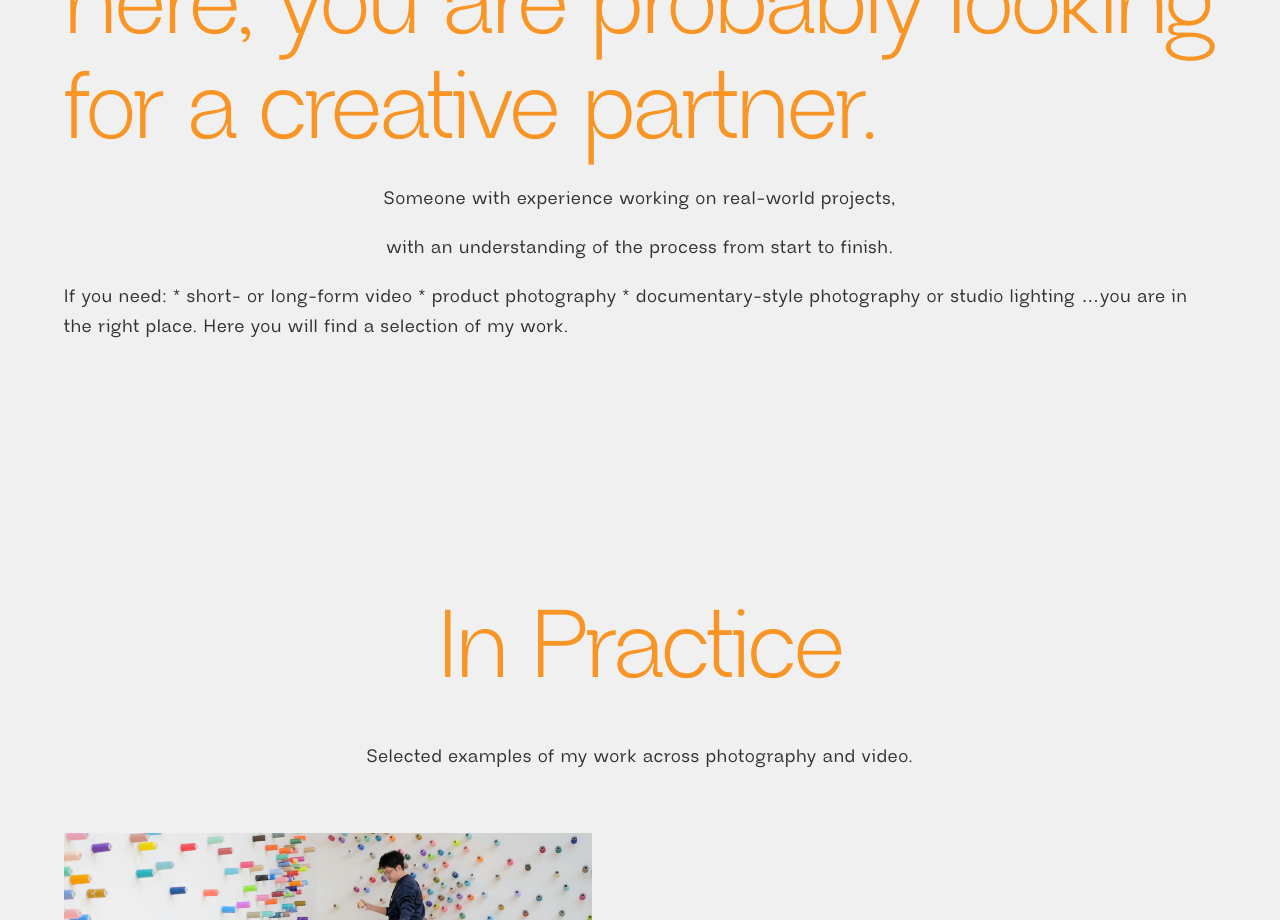
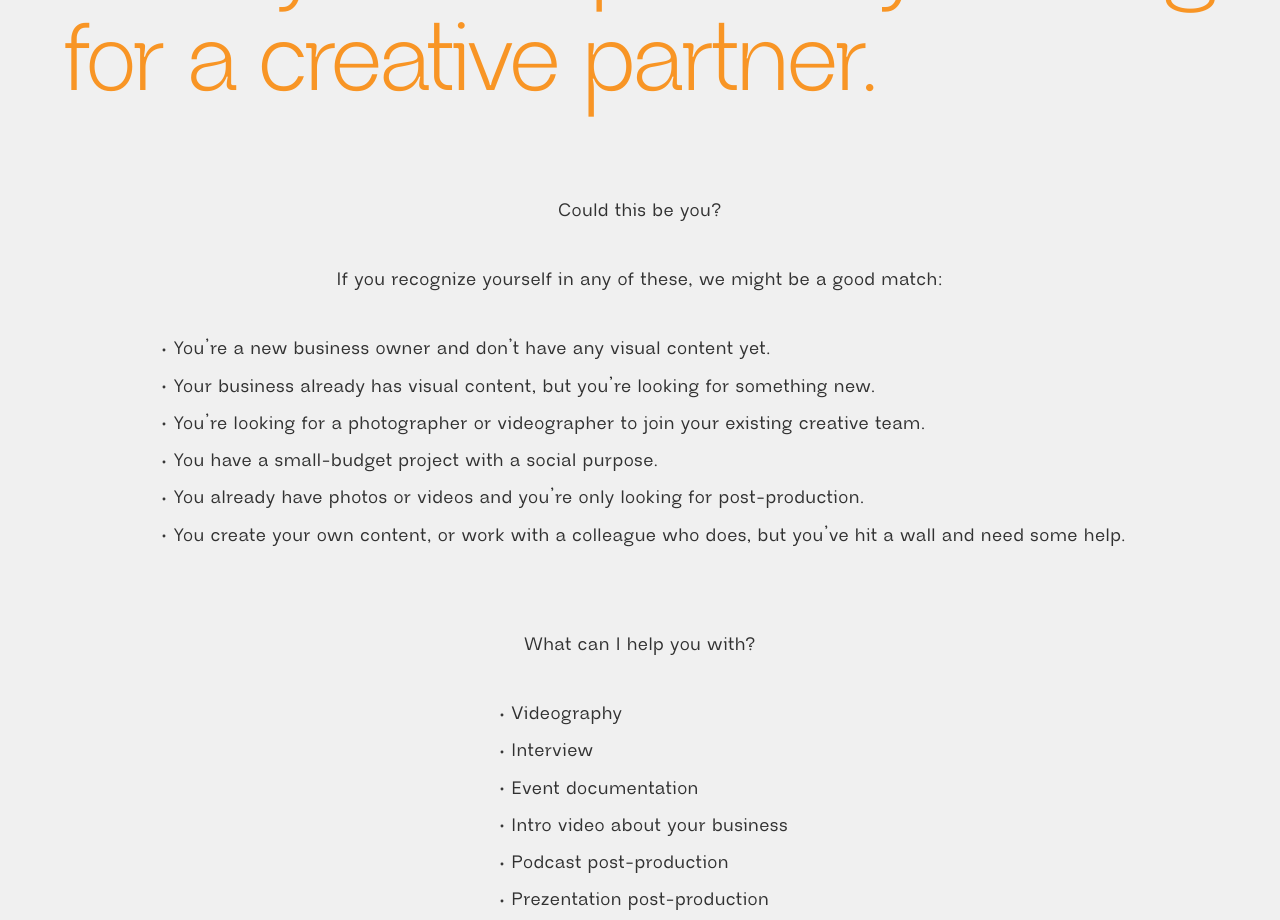
Before and after one commit to zmariann/zmariann2026, a Next.js app: page / in a window 1280 px wide. Shown: the part 1880-2800 px from the top of the page. Built offline with nearby package versions, Linux system fonts and the light colour scheme.

Commit message:
feat: update portfolio sections

```diff
--- a/app/components/layout/Section.tsx
+++ b/app/components/layout/Section.tsx
@@ -5,6 +5,6 @@ type SectionProps = {
 
 export function Section({ children, className = "" }: SectionProps) {
   return (
-    <section className={`px-5 py-24 lg:py-32 ${className}`}>{children}</section>
+    <section className={`px-5 py-15 lg:py-20 ${className}`}>{children}</section>
   );
 }
--- a/app/components/sections/FeaturedProjects.tsx
+++ b/app/components/sections/FeaturedProjects.tsx
@@ -64,7 +64,7 @@ export function FeaturedProjects() {
           alt="CTRL+ALT+CRIT Magazine"
           title="Documentary Photography"
         >
-          <Text weight="medium" italic>
+          <Text weight="medium">
             Documentary photography for CTRL+ALT+CRIP&nbsp;Magazine.
           </Text>
         </FeaturedItem>
--- a/app/components/sections/Intro.tsx
+++ b/app/components/sections/Intro.tsx
@@ -1,25 +1,114 @@
 import { Heading } from "../ui/typography/Heading";
 import { Text } from "../ui/typography/Text";
+import { Dot } from "lucide-react";
 
 export function Intro() {
-    return (
-        <section className="flex flex-col items-center justify-center gap-5">
-            <Heading level={1} color="carrot">However you found your way here, you are probably looking for a creative partner.</Heading>
-            <Text>Someone with experience working on real-world&nbsp;projects,
-</Text>
-            <Text>with an understanding of the process from start&nbsp;to&nbsp;finish.</Text>
+  return (
+    <section className="flex flex-col items-center justify-center gap-5">
+      <Heading level={1} color="carrot">
+        However you found your way here, you are probably looking for a creative
+        partner.
+      </Heading>
+
+      <div className="flex flex-col items-center gap-10 pt-15">
+        <Text>Could this be you?</Text>
+        <Text>
+          If you recognize yourself in any of these, we might be a good match:
+        </Text>
+
+        <div className="flex flex-col gap-2">
+          <div className="flex items-center">
+            <Dot className="h-5 w-5 shrink-0" strokeWidth={1.5} />
             <Text>
+              {" "}
+              You’re a new business owner and don’t have any visual content yet.
+            </Text>
+          </div>
 
-                If you need:
+          <div className="flex items-center">
+            <Dot className="h-5 w-5 shrink-0" strokeWidth={1.5} />
+            <Text>
+              Your business already has visual content, but you’re looking for
+              something new.
+            </Text>
+          </div>
 
-                * short- or long-form video
-                * product photography
-                * documentary-style photography or studio lighting
+          <div className="flex items-center">
+            <Dot className="h-5 w-5 shrink-0" strokeWidth={1.5} />
+            <Text>
+              You’re looking for a photographer or videographer to join your
+              existing creative team.
+            </Text>
+          </div>
 
-                …you are in the right place.
+          <div className="flex items-center">
+            <Dot className="h-5 w-5 shrink-0" strokeWidth={1.5} />
+            <Text> You have a small-budget project with a social purpose.</Text>
+          </div>
 
-                Here you will find a selection of my work.
-            </Text></section>
+          <div className="flex items-center">
+            <Dot className="h-5 w-5 shrink-0" strokeWidth={1.5} />
+            <Text>
+              You already have photos or videos and you’re only looking for
+              post-production.
+            </Text>
+          </div>
 
-    )
+          <div className="flex items-center">
+            <Dot className="h-5 w-5 shrink-0" strokeWidth={1.5} />
+            <Text>
+              You create your own content, or work with a colleague who does,
+              but you’ve hit a wall and need some help.
+            </Text>
+          </div>
+        </div>
+      </div>
+
+      <div className="flex flex-col items-center gap-10 pt-15">
+        <Text>What can I help you with?</Text>
+
+        <div className="flex flex-col gap-2">
+          <div className="flex items-center">
+            <Dot className="h-5 w-5 shrink-0" strokeWidth={1.5} />
+            <Text>Videography</Text>
+          </div>
+
+          <div className="flex items-center">
+            <Dot className="h-5 w-5 shrink-0" strokeWidth={1.5} />
+            <Text>Interview</Text>
+          </div>
+
+          <div className="flex items-center">
+            <Dot className="h-5 w-5 shrink-0" strokeWidth={1.5} />
+            <Text>Event documentation</Text>
+          </div>
+
+          <div className="flex items-center">
+            <Dot className="h-5 w-5 shrink-0" strokeWidth={1.5} />
+            <Text>Intro video about your business</Text>
+          </div>
+
+          <div className="flex items-center">
+            <Dot className="h-5 w-5 shrink-0" strokeWidth={1.5} />
+            <Text>Podcast post-production</Text>
+          </div>
+
+          <div className="flex items-center">
+            <Dot className="h-5 w-5 shrink-0" strokeWidth={1.5} />
+            <Text>Prezentation post-production</Text>
+          </div>
+
+          <div className="flex items-center">
+            <Dot className="h-5 w-5 shrink-0" strokeWidth={1.5} />
+            <Text>Reels</Text>
+          </div>
+
+          <div className="flex items-center">
+            <Dot className="h-5 w-5 shrink-0" strokeWidth={1.5} />
+            <Text>Photography</Text>
+          </div>
+        </div>
+      </div>
+    </section>
+  );
 }
--- a/app/components/sections/Testimonials.tsx
+++ b/app/components/sections/Testimonials.tsx
@@ -8,15 +8,36 @@ export function Testimonials() {
       <Heading level={1} color="carrot">
         Kind Words
       </Heading>
+
+      <div className="flex flex-col gap-20 sm:gap-25 mt-15">
         <TextList>
-        <Text weight="medium" italic>
+          <Text weight="medium" italic className="sm:text-center">
             “Her images are shaped by presence, trust and genuine
             human&nbsp;connection.”
           </Text>
-        <Text weight="medium" className="text-right">
+          <Text weight="medium" className="text-right sm:text-center">
             — Beáta Sosity | Co-founder of CTRL+ALT+CRIT&nbsp;Magazine
           </Text>
         </TextList>
+        <TextList>
+          <Text weight="medium" italic className="sm:text-center">
+            “Mariann and I have been working together for almost two years. She
+            fully manages the company’s social media video content across
+            multiple platforms, taking a huge workload off our shoulders.”
+          </Text>
+          <Text weight="medium" className="text-right sm:text-center">
+            — Ildikó Varga | Owner of Fürge Füge Kft.
+          </Text>
+        </TextList>
+        <TextList>
+          <Text weight="medium" italic className="sm:text-center">
+            “A creative, thoughtful and reliable creator.”
+          </Text>
+          <Text weight="medium" className="text-right sm:text-center">
+            — Ivett Zahorján | Founder of Rebellive.net
+          </Text>
+        </TextList>
+      </div>
     </section>
   );
 }
--- a/app/page.tsx
+++ b/app/page.tsx
@@ -13,13 +13,11 @@ export default function Home() {
 
       <Collaborations />
 
-
       <Section>
         <Container>
           <Intro />
         </Container>
       </Section>
-
 
       <Section>
         <Container>
```
Lines whose indentation alone changed are shown as unchanged.
